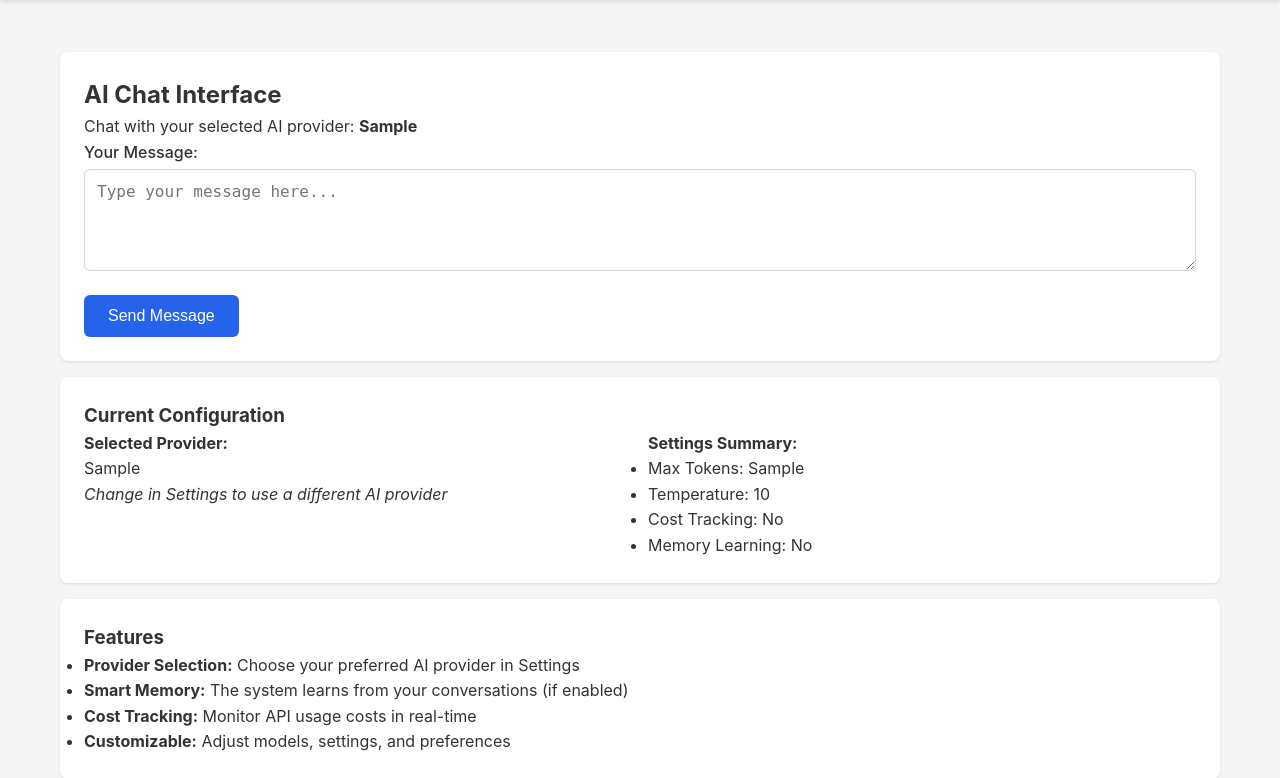
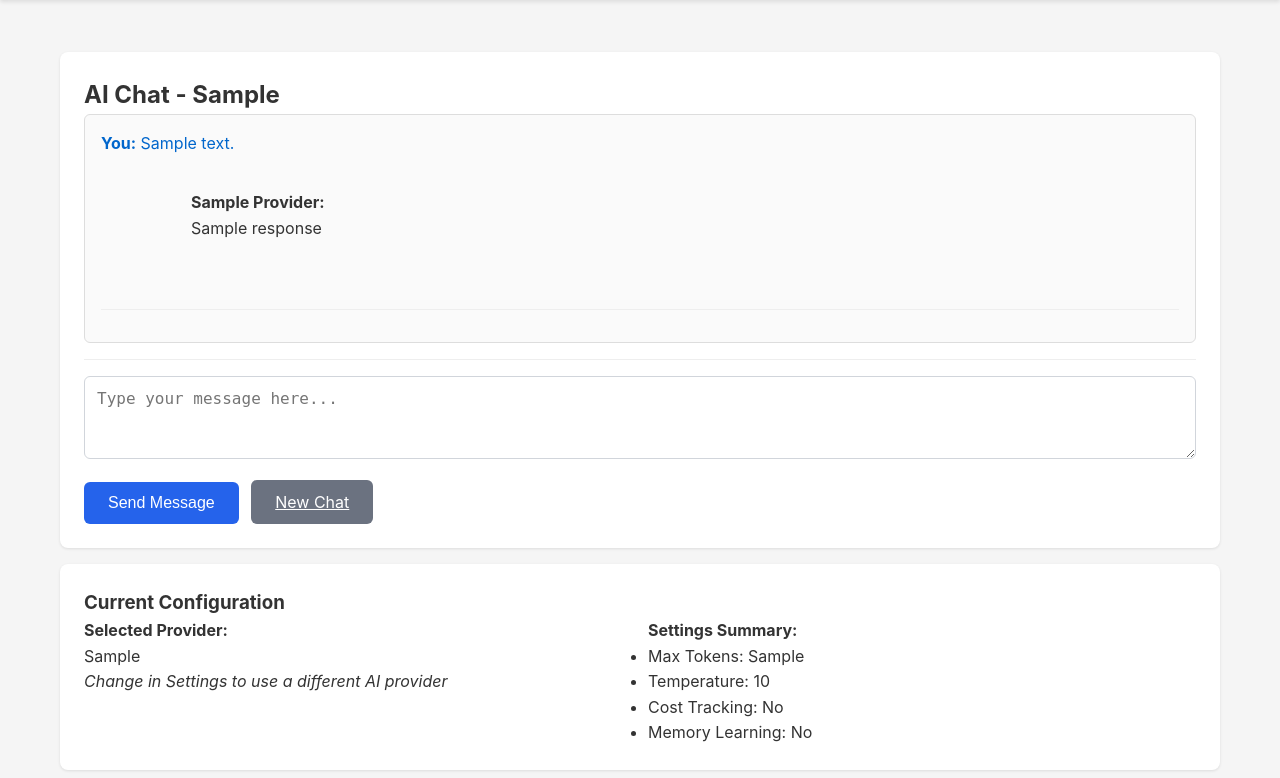
Before and after one commit to mrfelixwong/ExploreGPT, a Flask app: template templates/index.html in a window 1280 px wide. Shown: the part 74-852 px from the top of the page. Run offline with Flask 3, Linux system fonts and the light colour scheme; the template is opened without the code that fills it: most values are stand-ins (such as "Sample title", 1, 10 or a date in 2020).

Commit message:
Add continuous conversation interface
Major UX improvement:
- Implement session-based conversation tracking
- Add conversation history display on main page
- Remove separate response page, keep conversation flowing
- Add scrollable chat history with 400px max height
- Support for 'New Chat' to start fresh conversations
- Database migration for session_id column
- Beautiful conversation styling for light/dark themes

Features:
- Session-based conversation persistence
- Scrollable conversation history
- Inline message input with history above
- Visual distinction between user/AI messages
- Response metadata display (latency, provider)
- New Chat button to start fresh sessions

This creates a ChatGPT-like continuous conversation experience\!

🤖 Generated with [Claude Code](https://claude.ai/code)

Co-Authored-By: Claude <noreply@anthropic.com>

```diff
--- a/app.py
+++ b/app.py
@@ -6,6 +6,7 @@ import sqlite3
 import json
 from datetime import datetime
 import os
+import uuid
 # Environment variables are loaded from ~/.zshrc
 
 app = Flask(__name__)
@@ -24,15 +25,24 @@ def from_json_filter(value):
 def init_db():
     conn = sqlite3.connect('memory.db')
     cursor = conn.cursor()
+
+    # Create conversations table
     cursor.execute('''
         CREATE TABLE IF NOT EXISTS conversations (
             id INTEGER PRIMARY KEY AUTOINCREMENT,
             timestamp TEXT NOT NULL,
             user_message TEXT NOT NULL,
             responses TEXT NOT NULL,
-            context TEXT
+            context TEXT,
+            session_id TEXT
         )
     ''')
+
+    # Check if session_id column exists, add it if not
+    cursor.execute("PRAGMA table_info(conversations)")
+    columns = [column[1] for column in cursor.fetchall()]
+    if 'session_id' not in columns:
+        cursor.execute('ALTER TABLE conversations ADD COLUMN session_id TEXT')
     cursor.execute('''
         CREATE TABLE IF NOT EXISTS user_facts (
             id INTEGER PRIMARY KEY AUTOINCREMENT,
@@ -54,8 +64,18 @@ orchestrator = LLMOrchestrator(current_settings)
 
 @app.route('/')
 def index():
+    # Create or get session ID for conversation tracking
+    if 'session_id' not in session:
+        session['session_id'] = str(uuid.uuid4())
+
+    # Load conversation history for this session
+    conversation = get_session_conversation(session['session_id'])
+
     ui_classes = settings_manager.get_ui_classes(current_settings)
-    return render_template('index.html', settings=current_settings, ui_classes=ui_classes)
+    return render_template('index.html',
+                         settings=current_settings,
+                         ui_classes=ui_classes,
+                         conversation=conversation)
 
 @app.route('/chat', methods=['POST'])
 def chat():
@@ -63,24 +83,30 @@ def chat():
     if not user_message:
         return redirect(url_for('index'))
 
+    # Ensure session exists
+    if 'session_id' not in session:
+        session['session_id'] = str(uuid.uuid4())
+
     # Get relevant context from memory
     context = get_relevant_context(user_message)
 
     # Send to selected LLM
     response = orchestrator.chat_single(user_message, context)
 
-    # Store conversation
-    store_conversation(user_message, response, context)
+    # Store conversation with session ID
+    store_conversation(user_message, response, context, session['session_id'])
 
     # Extract and store user facts
     extract_user_facts(user_message, response)
 
-    ui_classes = settings_manager.get_ui_classes(current_settings)
-    return render_template('chat_response.html',
-                         user_message=user_message,
-                         response=response,
-                         settings=current_settings,
-                         ui_classes=ui_classes)
+    # Redirect back to index with updated conversation
+    return redirect(url_for('index'))
+
+@app.route('/new-chat')
+def new_chat():
+    """Start a new chat session"""
+    session['session_id'] = str(uuid.uuid4())
+    return redirect(url_for('index'))
 
 @app.route('/settings')
 def settings_page():
@@ -234,8 +260,8 @@ def get_relevant_context(message, limit=5):
     conn.close()
     return list(set(context))[:limit]  # Remove duplicates and limit
 
-def store_conversation(user_message, response, context):
-    """Store conversation in memory"""
+def store_conversation(user_message, response, context, session_id):
+    """Store conversation in memory with session tracking"""
     conn = sqlite3.connect('memory.db')
     cursor = conn.cursor()
 
@@ -244,12 +270,44 @@ def store_conversation(user_message, response, context):
     context_json = json.dumps(context) if context else None
 
     cursor.execute('''
-        INSERT INTO conversations (timestamp, user_message, responses, context)
-        VALUES (?, ?, ?, ?)
-    ''', (timestamp, user_message, response_json, context_json))
+        INSERT INTO conversations (timestamp, user_message, responses, context, session_id)
+        VALUES (?, ?, ?, ?, ?)
+    ''', (timestamp, user_message, response_json, context_json, session_id))
 
     conn.commit()
     conn.close()
+
+def get_session_conversation(session_id, limit=10):
+    """Get recent conversation for a session"""
+    conn = sqlite3.connect('memory.db')
+    cursor = conn.cursor()
+
+    cursor.execute('''
+        SELECT timestamp, user_message, responses
+        FROM conversations
+        WHERE session_id = ?
+        ORDER BY timestamp DESC
+        LIMIT ?
+    ''', (session_id, limit))
+
+    raw_conversation = cursor.fetchall()
+    conn.close()
+
+    # Format for template: reverse order (oldest first) and parse JSON
+    conversation = []
+    for timestamp, user_msg, response_json in reversed(raw_conversation):
+        try:
+            response = json.loads(response_json)
+            conversation.append({
+                'timestamp': timestamp,
+                'user_message': user_msg,
+                'response': response
+            })
+        except json.JSONDecodeError:
+            # Handle legacy format if needed
+            pass
+
+    return conversation
 
 def extract_user_facts(user_message, response):
     """Extract and store user facts from the conversation"""
--- a/templates/base.html
+++ b/templates/base.html
@@ -274,6 +274,56 @@
             color: #666;
             margin-top: 0.5rem;
         }
+
+        /* Conversation History Styles */
+        .conversation-history {
+            background: #fafafa;
+            max-height: 400px;
+            overflow-y: auto;
+            margin-bottom: 1rem;
+            padding: 1rem;
+            border: 1px solid #ddd;
+            border-radius: 6px;
+        }
+
+        body.theme-dark .conversation-history {
+            background: #2a2a2a;
+            border: 1px solid #4b5563;
+        }
+
+        .conversation-turn {
+            margin-bottom: 1rem;
+            border-bottom: 1px solid #eee;
+            padding-bottom: 1rem;
+        }
+
+        body.theme-dark .conversation-turn {
+            border-bottom: 1px solid #4b5563;
+        }
+
+        .conversation-turn:last-child {
+            border-bottom: none;
+            margin-bottom: 0;
+            padding-bottom: 0;
+        }
+
+        .user-message {
+            margin-bottom: 0.5rem;
+            color: #0066cc;
+        }
+
+        body.theme-dark .user-message {
+            color: #60a5fa;
+        }
+
+        .ai-response {
+            color: #333;
+            white-space: pre-wrap;
+        }
+
+        body.theme-dark .ai-response {
+            color: #e5e7eb;
+        }
     </style>
 </head>
 <body class="{{ ui_classes.theme_class if ui_classes else 'theme-light' }}">
--- a/templates/index.html
+++ b/templates/index.html
@@ -2,16 +2,40 @@
 
 {% block content %}
 <div class="card">
-    <h2>AI Chat Interface</h2>
-    <p>Chat with your selected AI provider: <strong>{{ settings.ui_settings.selected_provider|title }}</strong></p>
+    <h2>AI Chat - {{ settings.ui_settings.selected_provider|title }}</h2>
 
-    <form method="POST" action="/chat">
+    <!-- Conversation History -->
+    {% if conversation %}
+    <div class="conversation-history" style="max-height: 400px; overflow-y: auto; margin-bottom: 1rem; padding: 1rem; border: 1px solid #ddd; border-radius: 6px;">
+        {% for turn in conversation %}
+            <div class="conversation-turn" style="margin-bottom: 1rem; border-bottom: 1px solid #eee; padding-bottom: 1rem;">
+                <div class="user-message" style="margin-bottom: 0.5rem;">
+                    <strong>You:</strong> {{ turn.user_message }}
+                </div>
+                <div class="ai-response">
+                    <strong>{{ turn.response.provider|title if turn.response.provider else "AI" }}:</strong>
+                    {{ turn.response.response }}
+                    {% if settings.response_settings.show_metadata and turn.response.latency %}
+                        <small style="color: #666;">({{ turn.response.latency }}ms)</small>
+                    {% endif %}
+                </div>
+            </div>
+        {% endfor %}
+    </div>
+    {% else %}
+    <p style="color: #666; font-style: italic; margin-bottom: 1rem;">Start a new conversation below...</p>
+    {% endif %}
+
+    <!-- Message Input Form -->
+    <form method="POST" action="/chat" style="border-top: 1px solid #eee; padding-top: 1rem;">
         <div class="form-group">
-            <label for="message">Your Message:</label>
-            <textarea name="message" id="message" rows="4" placeholder="Type your message here..." required></textarea>
+            <textarea name="message" id="message" rows="3" placeholder="Type your message here..." required style="resize: vertical;"></textarea>
         </div>
 
         <button type="submit" class="btn">Send Message</button>
+        {% if conversation %}
+            <a href="/new-chat" class="btn btn-secondary" style="margin-left: 0.5rem;">New Chat</a>
+        {% endif %}
     </form>
 </div>
 
```
Also changed, not shown: templates/chat_response.html (deleted, +0 -45 lines).
